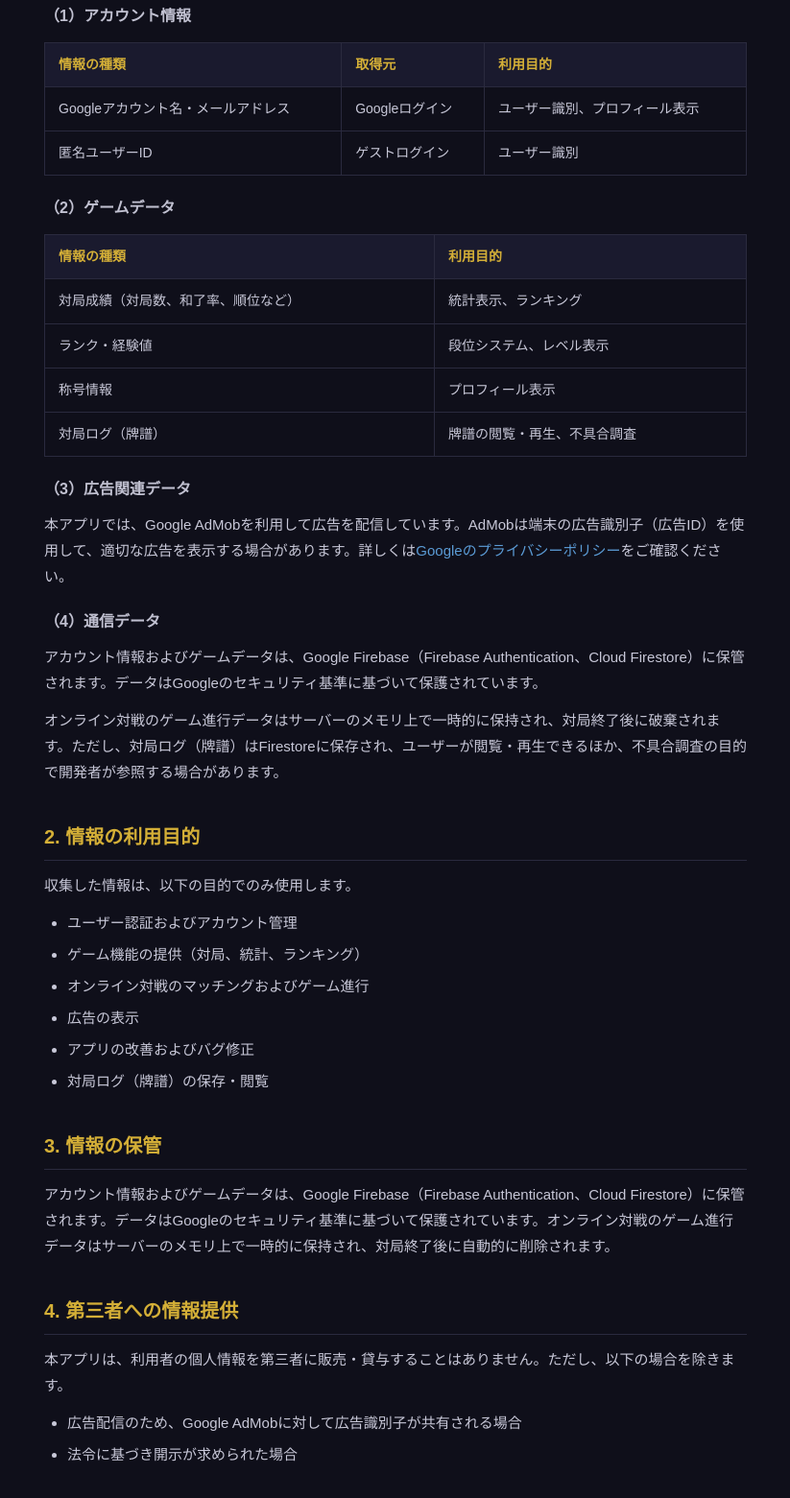
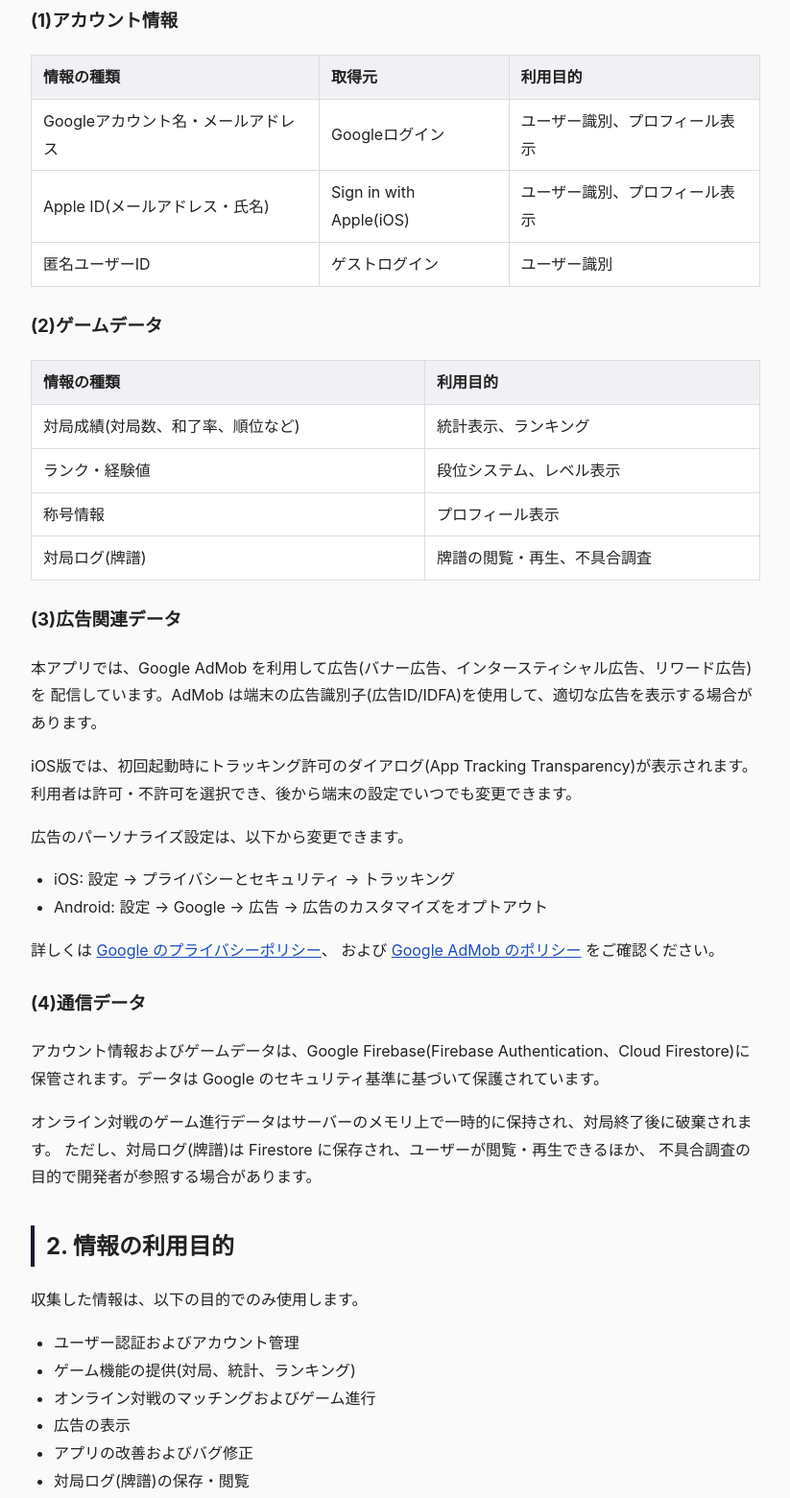
Before and after one commit to hyaflinsky/privacy-policy, a plain HTML site: page index.html in a window 1280 px wide. Shown: the part 457-2018 px from the top of the page at 96% size, without its empty margins (228-1051 px from the left). Drawn offline with Linux system fonts and the light colour scheme.

Commit message:
Update index.html

```diff
--- a/index.html
+++ b/index.html
@@ -5,100 +5,199 @@
 <meta name="viewport" content="width=device-width, initial-scale=1.0">
 <title>プライバシーポリシー - 麻雀β</title>
 <style>
-*{margin:0;padding:0;box-sizing:border-box}
-body{font-family:"Hiragino Kaku Gothic ProN","Noto Sans JP","Meiryo",sans-serif;background:#0f0f1a;color:#e0e0e0;line-height:1.8;min-height:100vh}
-.header{background:linear-gradient(135deg,#1a1a2e,#16213e);border-bottom:2px solid #d4af37;padding:32px 20px;text-align:center}
-.header h1{color:#d4af37;font-size:28px;margin-bottom:4px}
-.header .sub{color:#a0a0b0;font-size:14px}
-.wrap{max-width:780px;margin:0 auto;padding:40px 24px 60px}
-.date{text-align:right;color:#888;font-size:13px;margin-bottom:32px}
-h2{color:#d4af37;font-size:20px;margin-top:36px;margin-bottom:12px;padding-bottom:6px;border-bottom:1px solid #2a2a3e}
-h3{color:#c0c0d0;font-size:16px;margin-top:20px;margin-bottom:8px}
-p{margin-bottom:12px;font-size:15px;color:#c8c8d8}
-ul{margin:8px 0 16px 24px;font-size:15px;color:#c8c8d8}
-li{margin-bottom:6px}
-table{width:100%;border-collapse:collapse;margin:12px 0 20px;font-size:14px}
-th,td{border:1px solid #2a2a3e;padding:10px 14px;text-align:left}
-th{background:#1a1a2e;color:#d4af37;white-space:nowrap}
-td{color:#c8c8d8}
-.foot{text-align:center;padding:24px 20px;border-top:1px solid #2a2a3e;color:#666;font-size:13px}
-a{color:#5b9bd5;text-decoration:none}
-a:hover{text-decoration:underline}
-@media(max-width:600px){.header h1{font-size:22px}.wrap{padding:24px 16px 40px}h2{font-size:18px}table{font-size:13px}th,td{padding:8px 10px}}
+  body {
+    font-family: -apple-system, BlinkMacSystemFont, "Segoe UI", "Hiragino Kaku Gothic ProN",
+                 "Hiragino Sans", Meiryo, sans-serif;
+    max-width: 760px;
+    margin: 40px auto;
+    padding: 0 20px 60px;
+    line-height: 1.8;
+    color: #222;
+    background: #fafafa;
+  }
+  h1 {
+    border-bottom: 3px solid #1a1a2e;
+    padding-bottom: 12px;
+    margin-bottom: 8px;
+  }
+  h2 {
+    margin-top: 36px;
+    border-left: 4px solid #1a1a2e;
+    padding-left: 12px;
+  }
+  h3 { margin-top: 24px; }
+  .meta { color: #666; font-size: 0.9em; margin-bottom: 24px; }
+  table { border-collapse: collapse; width: 100%; margin: 12px 0; background: #fff; }
+  th, td { border: 1px solid #ddd; padding: 8px 12px; text-align: left; }
+  th { background: #f0f0f5; }
+  ul { padding-left: 24px; }
+  a { color: #1a4dbe; }
+  .footer { text-align: center; color: #888; font-size: 0.9em; margin-top: 40px; }
 </style>
 </head>
 <body>
-<div class="header">
+
 <h1>プライバシーポリシー</h1>
-<div class="sub">麻雀β</div>
-</div>
-<div class="wrap">
-<p class="date">最終更新日: 2026年2月16日</p>
-<p>本プライバシーポリシーは、モバイルアプリケーション「麻雀β」（以下「本アプリ」）における利用者の個人情報およびデータの取り扱いについて説明するものです。本アプリをご利用いただくことで、本ポリシーに同意したものとみなされます。</p>
+<p>麻雀β</p>
+<p class="meta">最終更新日: 2026年4月15日</p>
+
+<p>
+本プライバシーポリシーは、モバイルアプリケーション「麻雀β」(以下「本アプリ」)における
+利用者の個人情報およびデータの取り扱いについて説明するものです。本アプリをご利用いただくことで、
+本ポリシーに同意したものとみなされます。
+</p>
 
 <h2>1. 収集する情報</h2>
+
 <p>本アプリでは、以下の情報を収集・利用する場合があります。</p>
 
-<h3>（1）アカウント情報</h3>
+<h3>(1)アカウント情報</h3>
 <table>
-<tr><th>情報の種類</th><th>取得元</th><th>利用目的</th></tr>
-<tr><td>Googleアカウント名・メールアドレス</td><td>Googleログイン</td><td>ユーザー識別、プロフィール表示</td></tr>
-<tr><td>匿名ユーザーID</td><td>ゲストログイン</td><td>ユーザー識別</td></tr>
+  <thead>
+    <tr>
+      <th>情報の種類</th>
+      <th>取得元</th>
+      <th>利用目的</th>
+    </tr>
+  </thead>
+  <tbody>
+    <tr>
+      <td>Googleアカウント名・メールアドレス</td>
+      <td>Googleログイン</td>
+      <td>ユーザー識別、プロフィール表示</td>
+    </tr>
+    <tr>
+      <td>Apple ID(メールアドレス・氏名)</td>
+      <td>Sign in with Apple(iOS)</td>
+      <td>ユーザー識別、プロフィール表示</td>
+    </tr>
+    <tr>
+      <td>匿名ユーザーID</td>
+      <td>ゲストログイン</td>
+      <td>ユーザー識別</td>
+    </tr>
+  </tbody>
 </table>
 
-<h3>（2）ゲームデータ</h3>
+<h3>(2)ゲームデータ</h3>
 <table>
-<tr><th>情報の種類</th><th>利用目的</th></tr>
-<tr><td>対局成績（対局数、和了率、順位など）</td><td>統計表示、ランキング</td></tr>
-<tr><td>ランク・経験値</td><td>段位システム、レベル表示</td></tr>
-<tr><td>称号情報</td><td>プロフィール表示</td></tr>
-<tr><td>対局ログ（牌譜）</td><td>牌譜の閲覧・再生、不具合調査</td></tr>
+  <thead>
+    <tr>
+      <th>情報の種類</th>
+      <th>利用目的</th>
+    </tr>
+  </thead>
+  <tbody>
+    <tr>
+      <td>対局成績(対局数、和了率、順位など)</td>
+      <td>統計表示、ランキング</td>
+    </tr>
+    <tr>
+      <td>ランク・経験値</td>
+      <td>段位システム、レベル表示</td>
+    </tr>
+    <tr>
+      <td>称号情報</td>
+      <td>プロフィール表示</td>
+    </tr>
+    <tr>
+      <td>対局ログ(牌譜)</td>
+      <td>牌譜の閲覧・再生、不具合調査</td>
+    </tr>
+  </tbody>
 </table>
 
-<h3>（3）広告関連データ</h3>
-<p>本アプリでは、Google AdMobを利用して広告を配信しています。AdMobは端末の広告識別子（広告ID）を使用して、適切な広告を表示する場合があります。詳しくは<a href="https://policies.google.com/privacy" target="_blank" rel="noopener">Googleのプライバシーポリシー</a>をご確認ください。</p>
+<h3>(3)広告関連データ</h3>
+<p>
+本アプリでは、Google AdMob を利用して広告(バナー広告、インタースティシャル広告、リワード広告)を
+配信しています。AdMob は端末の広告識別子(広告ID/IDFA)を使用して、適切な広告を表示する場合があります。
+</p>
+<p>
+iOS版では、初回起動時にトラッキング許可のダイアログ(App Tracking Transparency)が表示されます。
+利用者は許可・不許可を選択でき、後から端末の設定でいつでも変更できます。
+</p>
+<p>広告のパーソナライズ設定は、以下から変更できます。</p>
+<ul>
+  <li>iOS: 設定 → プライバシーとセキュリティ → トラッキング</li>
+  <li>Android: 設定 → Google → 広告 → 広告のカスタマイズをオプトアウト</li>
+</ul>
+<p>
+詳しくは <a href="https://policies.google.com/privacy" target="_blank" rel="noopener">Google のプライバシーポリシー</a>、
+および <a href="https://support.google.com/admob/answer/6128543" target="_blank" rel="noopener">Google AdMob のポリシー</a> をご確認ください。
+</p>
 
-<h3>（4）通信データ</h3>
-<p>アカウント情報およびゲームデータは、Google Firebase（Firebase Authentication、Cloud Firestore）に保管されます。データはGoogleのセキュリティ基準に基づいて保護されています。</p>
-<p>オンライン対戦のゲーム進行データはサーバーのメモリ上で一時的に保持され、対局終了後に破棄されます。ただし、対局ログ（牌譜）はFirestoreに保存され、ユーザーが閲覧・再生できるほか、不具合調査の目的で開発者が参照する場合があります。</p>
+<h3>(4)通信データ</h3>
+<p>
+アカウント情報およびゲームデータは、Google Firebase(Firebase Authentication、Cloud Firestore)に
+保管されます。データは Google のセキュリティ基準に基づいて保護されています。
+</p>
+<p>
+オンライン対戦のゲーム進行データはサーバーのメモリ上で一時的に保持され、対局終了後に破棄されます。
+ただし、対局ログ(牌譜)は Firestore に保存され、ユーザーが閲覧・再生できるほか、
+不具合調査の目的で開発者が参照する場合があります。
+</p>
 
 <h2>2. 情報の利用目的</h2>
 <p>収集した情報は、以下の目的でのみ使用します。</p>
 <ul>
-<li>ユーザー認証およびアカウント管理</li>
-<li>ゲーム機能の提供（対局、統計、ランキング）</li>
-<li>オンライン対戦のマッチングおよびゲーム進行</li>
-<li>広告の表示</li>
-<li>アプリの改善およびバグ修正</li>
-<li>対局ログ（牌譜）の保存・閲覧</li>
+  <li>ユーザー認証およびアカウント管理</li>
+  <li>ゲーム機能の提供(対局、統計、ランキング)</li>
+  <li>オンライン対戦のマッチングおよびゲーム進行</li>
+  <li>広告の表示</li>
+  <li>アプリの改善およびバグ修正</li>
+  <li>対局ログ(牌譜)の保存・閲覧</li>
 </ul>
 
 <h2>3. 情報の保管</h2>
-<p>アカウント情報およびゲームデータは、Google Firebase（Firebase Authentication、Cloud Firestore）に保管されます。データはGoogleのセキュリティ基準に基づいて保護されています。オンライン対戦のゲーム進行データはサーバーのメモリ上で一時的に保持され、対局終了後に自動的に削除されます。</p>
+<p>
+アカウント情報およびゲームデータは、Google Firebase(Firebase Authentication、Cloud Firestore)に
+保管されます。データは Google のセキュリティ基準に基づいて保護されています。
+オンライン対戦のゲーム進行データはサーバーのメモリ上で一時的に保持され、対局終了後に
+自動的に削除されます。
+</p>
 
 <h2>4. 第三者への情報提供</h2>
-<p>本アプリは、利用者の個人情報を第三者に販売・貸与することはありません。ただし、以下の場合を除きます。</p>
+<p>
+本アプリは、利用者の個人情報を第三者に販売・貸与することはありません。ただし、以下の場合を除きます。
+</p>
 <ul>
-<li>広告配信のため、Google AdMobに対して広告識別子が共有される場合</li>
-<li>法令に基づき開示が求められた場合</li>
+  <li>広告配信のため、Google AdMob に対して広告識別子が共有される場合</li>
+  <li>ユーザー認証のため、Google(Google Sign-In)および Apple Inc.(Sign in with Apple)に
+      必要な情報が共有される場合</li>
+  <li>データ保管のため、Google Firebase(Firebase Authentication、Cloud Firestore)を利用する場合</li>
+  <li>法令に基づき開示が求められた場合</li>
+</ul>
+<p>各サービスのプライバシーポリシーは下記をご参照ください。</p>
+<ul>
+  <li>Google プライバシーポリシー: <a href="https://policies.google.com/privacy" target="_blank" rel="noopener">https://policies.google.com/privacy</a></li>
+  <li>Apple プライバシーポリシー: <a href="https://www.apple.com/legal/privacy/" target="_blank" rel="noopener">https://www.apple.com/legal/privacy/</a></li>
+  <li>Google AdMob: <a href="https://support.google.com/admob/answer/6128543" target="_blank" rel="noopener">https://support.google.com/admob/answer/6128543</a></li>
 </ul>
 
 <h2>5. お子様のプライバシー</h2>
-<p>本アプリは、13歳未満のお子様を対象としておりません。13歳未満の方が個人情報を提供されたことが判明した場合、速やかに削除いたします。</p>
+<p>
+本アプリは、13歳未満のお子様を対象としておりません。13歳未満の方が個人情報を提供されたことが
+判明した場合、速やかに削除いたします。
+</p>
 
 <h2>6. ユーザーの権利</h2>
 <p>利用者は以下の権利を有します。</p>
 <ul>
-<li><strong>データの削除:</strong> アカウントの削除を希望する場合、下記のお問い合わせ先までご連絡ください。関連するすべてのデータを削除いたします。</li>
+  <li><strong>データの削除:</strong> アカウントの削除を希望する場合、下記のお問い合わせ先までご連絡ください。
+      関連するすべてのデータを削除いたします。</li>
 </ul>
 
 <h2>7. ポリシーの変更</h2>
-<p>本ポリシーは、必要に応じて変更されることがあります。重要な変更がある場合は、本ページにて通知いたします。変更後も本アプリの利用を継続された場合、変更後のポリシーに同意したものとみなされます。</p>
+<p>
+本ポリシーは、必要に応じて変更されることがあります。重要な変更がある場合は、本ページにて通知いたします。
+変更後も本アプリの利用を継続された場合、変更後のポリシーに同意したものとみなされます。
+</p>
 
 <h2>8. お問い合わせ</h2>
 <p>本ポリシーに関するお問い合わせは、以下の連絡先までお願いいたします。</p>
-<p>メール: <a href="mailto:hyaflinskygmail.com">hyaflinsky@gmail.com</a></p>
-</div>
-<div class="foot">&copy; 2026 麻雀β All rights reserved.</div>
+<p>メール: <a href="mailto:hyaflinsky@gmail.com">hyaflinsky@gmail.com</a></p>
+
+<p class="footer">© 2026 麻雀β All rights reserved.</p>
+
 </body>
 </html>
```
